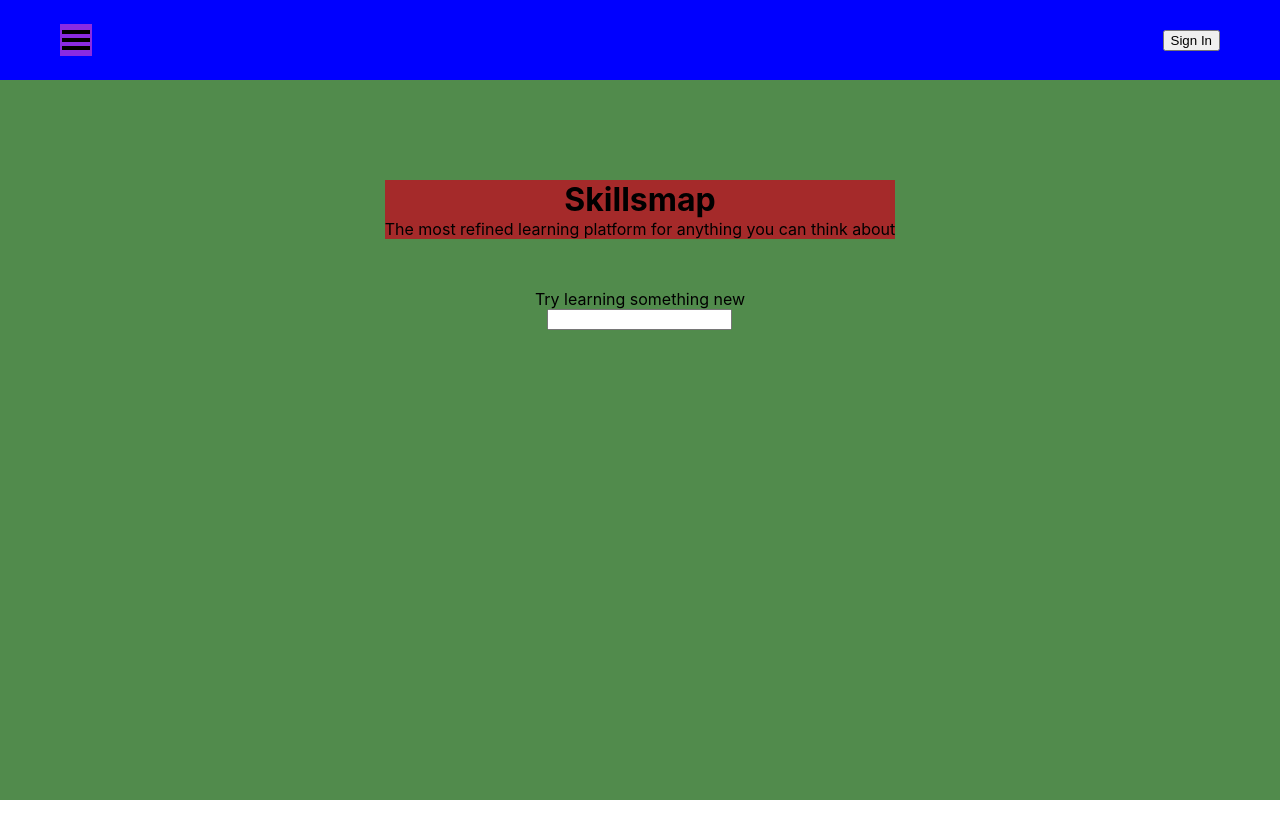
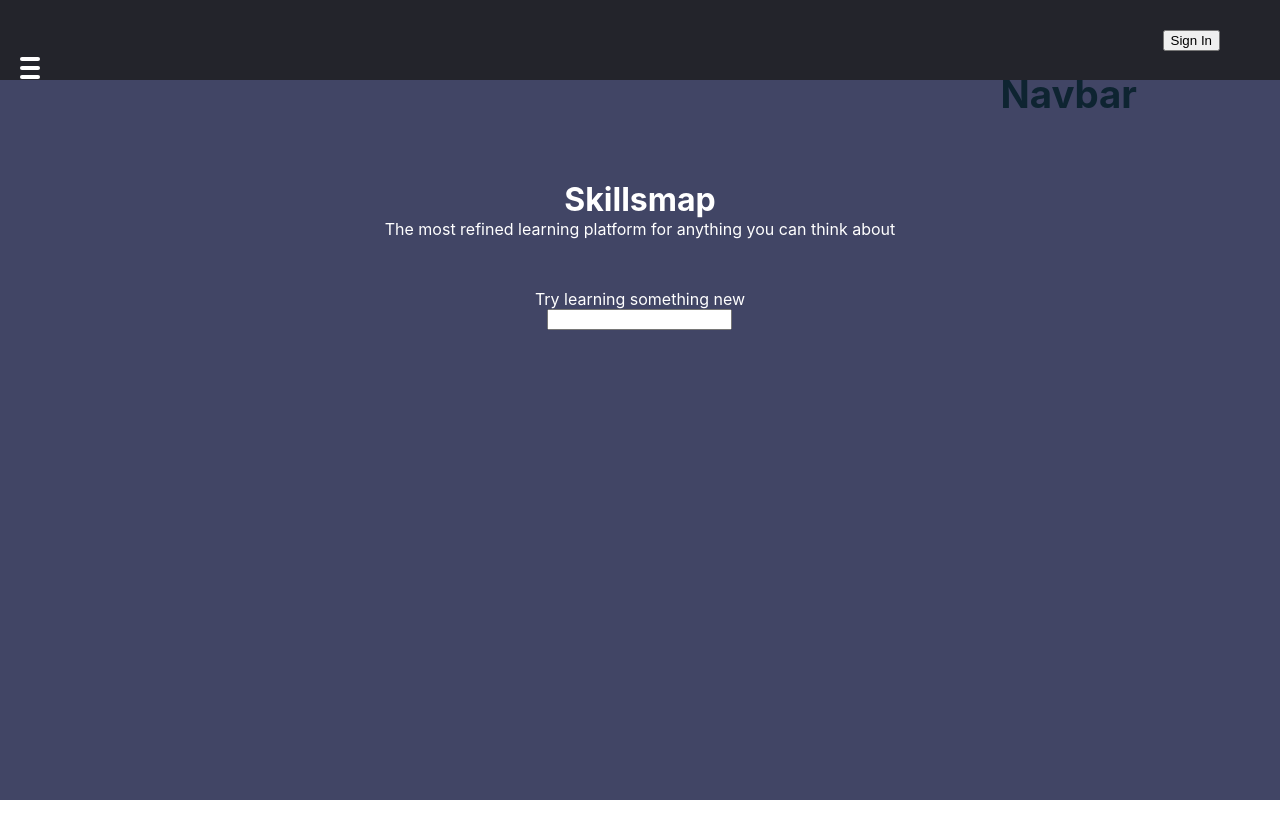
Before and after one commit to BioSkillsMap/BioSkillMap, a Next.js app: page / in a window 1280 px wide. Before the commit the page ends 800 px from the top, so only its background shows below. Built offline with nearby package versions, Linux system fonts and the light colour scheme.

Commit message:
culori landing

```diff
--- a/src/components/Header/Hamburger/Hamburger.tsx
+++ b/src/components/Header/Hamburger/Hamburger.tsx
@@ -2,9 +2,26 @@ import hamburger__style from "./hambuger-menu.module.css";
 import { GiHamburgerMenu } from "react-icons/gi";
 const Hamburger = () => {
   return (
-    <div className={hamburger__style.container}>
-      <GiHamburgerMenu className={hamburger__style.menu} />
+    <div className={hamburger__style.navbar}>
+    <div className={`${hamburger__style.container} ${hamburger__style.nav_container}`}>
+      <input className={hamburger__style.checkbox} type="checkbox" name="" id="" />
+      <div className={hamburger__style.hamburger_lines}>
+        <span className={`${hamburger__style.line} ${hamburger__style.line1}`} />
+        <span className={`${hamburger__style.line} ${hamburger__style.line2}`} />
+        <span className={`${hamburger__style.line} ${hamburger__style.line3}`} />
+      </div>
+      <div className={hamburger__style.logo}>
+        <h1>Navbar</h1>
+      </div>
+      <div className={hamburger__style.menu_items}>
+        <li><a href="#">Home</a></li>
+        <li><a href="#">about</a></li>
+        <li><a href="#">blogs</a></li>
+        <li><a href="#">portfolio</a></li>
+        <li><a href="#">contact</a></li>
+      </div>
     </div>
+  </div>
   );
 };
 
--- a/src/components/Header/Hamburger/hambuger-menu.module.css
+++ b/src/components/Header/Hamburger/hambuger-menu.module.css
@@ -1,13 +1,139 @@
+@import url("https://fonts.googleapis.com/css2?family=Poppins:ital,wght@0,100;0,200;0,300;0,400;0,500;0,600;0,700;0,800;0,900;1,100;1,200;1,300;1,400;1,500;1,600;1,700;1,800;1,900&display=swap");
+
+
 .container {
-  width: max-content;
-  background-color: rgb(153, 234, 245);
-  display: flex;
-  justify-content: center;
-  align-items: center;
+  max-width: ;
+  width: 90%;
+  margin: auto;
 }
 
-.menu {
-  color: black;
-  background-color: blueviolet;
-  font-size: 32px;
+.navbar {
+  width: 10;
 }
+
+.nav_container {
+  display: flex;
+  justify-content: space-between;
+  align-items: center;
+  height: 100%;
+}
+
+.navbar .menu_items {
+  display: flex;
+}
+
+.navbar .nav_container li {
+  list-style: none;
+}
+
+.navbar .nav_container a {
+  text-decoration: none;
+  color: white;
+  font-weight: 500;
+  font-size: 1.2rem;
+  padding: 0;
+}
+
+.navbar .nav_container a:hover{
+    font-weight: bolder;
+}
+
+.nav_container {
+  display: block;
+  position: absolute;
+  height: fit-content;
+}
+
+.nav_container .checkbox {
+  position: absolute;
+  display: block;
+  height: 5vh;
+  width: 5vw;
+  z-index: 5;
+  opacity: 0;
+  cursor: pointer;
+}
+
+.nav_container .hamburger_lines {
+  display: block;
+  height: 2.8vh;
+  width: 1.6vw;
+  position: absolute;
+  top: 17px;
+  left: 20px;
+  z-index: 2;
+  display: flex;
+  flex-direction: column;
+  justify-content: space-between;
+}
+
+.nav_container .hamburger_lines .line {
+  display: block;
+  height: 4px;
+  width: 100%;
+  border-radius: 10px;
+  background: white;
+}
+
+.nav_container .hamburger_lines .line1 {
+  transform-origin: 0% 0%;
+  transition: transform 0.4s ease-in-out;
+}
+
+.nav_container .hamburger_lines .line2 {
+  transition: transform 0.2s ease-in-out;
+}
+
+.nav_container .hamburger_lines .line3 {
+  transform-origin: 0% 100%;
+  transition: transform 0.4s ease-in-out;
+}
+
+.navbar .menu_items {
+  background-color: #5B618A;
+  padding-top: 120px;
+  box-shadow: inset 0 0 2000px rgba(0, 0, 0, .5);
+  height: 100vh;
+  width: 100%;
+  transform: translate(-150%);
+  display: flex;
+  flex-direction: column;
+  margin-left: -40px;
+  padding-left: 50px;
+  transition: transform 0.5s ease-in-out;
+  text-align: center;
+}
+
+.navbar .menu_items li {
+  margin-bottom: 1.2rem;
+  font-size: 1.5rem;
+  font-weight: 500;
+}
+
+.logo {
+  position: absolute;
+  top: 5px;
+  right: 15px;
+  font-size: 1.2rem;
+  color: #0e2431;
+}
+
+.nav_container input[type="checkbox"]:checked ~ .menu_items {
+  transform: translateX(0);
+}
+
+.nav_container input[type="checkbox"]:checked ~ .hamburger_lines .line1 {
+  transform: rotate(45deg);
+}
+
+.nav_container input[type="checkbox"]:checked ~ .hamburger_lines .line2 {
+  transform: scaleY(0);
+}
+
+.nav_container input[type="checkbox"]:checked ~ .hamburger_lines .line3 {
+  transform: rotate(-45deg);
+}
+
+.nav_container input[type="checkbox"]:checked ~ .logo{
+  display: none;
+}
--- a/src/components/Header/Header.tsx
+++ b/src/components/Header/Header.tsx
@@ -5,7 +5,7 @@ import SignIn from "./SignIn/SignIn";
 const Header = () => {
   return (
     <div className={header__style.container}>
-      <div className={header__style.navbar}>
+      <div className={header__style.navbar} >
         <Hamburger />
         <SignIn />
       </div>
--- a/src/components/Header/header.module.css
+++ b/src/components/Header/header.module.css
@@ -1,7 +1,10 @@
+.div {
+  color:white
+}
 .container {
   width: 100vw;
   height: 100vh;
-  background-color: aqua;
+  background-color: transparent;
   display: flex;
   flex-direction: column;
   justify-content: center;
@@ -10,27 +13,28 @@
 .navbar {
   width: 100vw;
   height: 10vh;
-  background-color: blue;
+  background-color: #23242B;
   display: flex;
   align-items: center;
   justify-content: space-between;
-  padding: 0 60px;
+  padding: 0px 60px 0px 0px;
 }
 
 .content {
   flex: 1;
-  background-color: rgb(81, 139, 76);
+  background-color: #414565;
   display: flex;
   flex-direction: column;
   align-items: center;
   padding: 50px;
+  color:white
 }
 
 .header {
   display: flex;
   flex-direction: column;
   align-items: center;
-  background-color: brown;
+  background-color: transparent;
   margin-top: 50px;
 }
 
```
